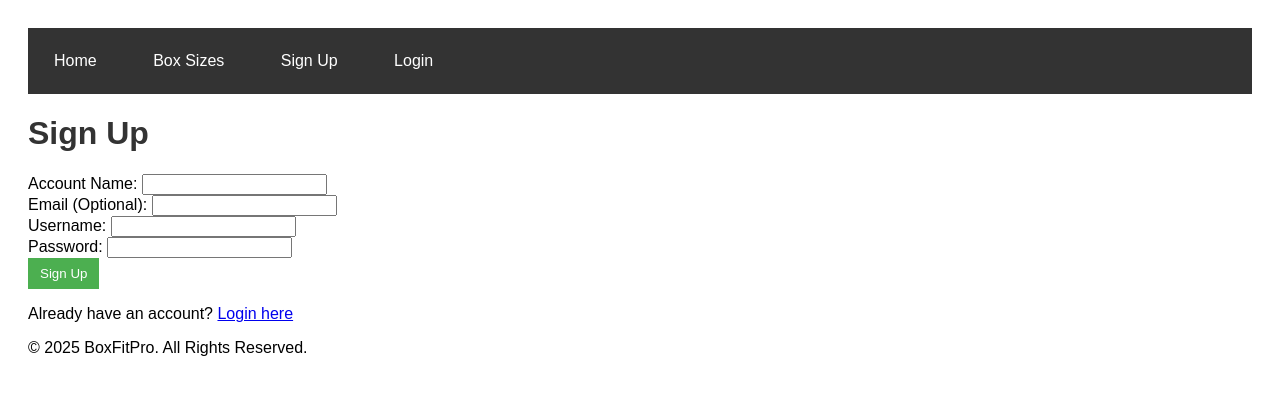
After one commit to CDTGPlus/Web_Applications, a Flask app: page /signup in a window 1280 px wide. The commit adds this page. Shown: the top 395 px of the page. Run offline with Flask 3, Linux system fonts and the light colour scheme.

Commit message:
Project Update

```diff
--- a/boxfitpro/app.py
+++ b/boxfitpro/app.py
@@ -1,25 +1,90 @@
-from flask import Flask, render_template, request, redirect
+from flask import Flask, render_template, request, redirect, session, url_for, flash
 import sqlite3
+from werkzeug.security import generate_password_hash, check_password_hash
 from box_fit import box_it
 from box_sizes_data import *
 
 app = Flask(__name__, static_folder='static')
-# #run database
-# init_db()
-# Initialize the database conn
+app.secret_key = 'supersecretkey'
+
+# Database connection function
 def get_db_connection():
-    #run database
     init_db()
     conn = sqlite3.connect('box_sizes.db')
     conn.row_factory = sqlite3.Row
     return conn
 
+# Inject dynamic year into all templates
+from datetime import datetime
+@app.context_processor
+def inject_year():
+    return {'current_year': datetime.now().year}
+
+# Route: Home
 @app.route('/')
 def home():
     return render_template('home.html')
 
+# Route: Sign Up
+@app.route('/signup', methods=['GET', 'POST'])
+def signup():
+    if request.method == 'POST':
+        account_name = request.form['account_name']
+        email = request.form['email']
+        username = request.form['username']
+        password = request.form['password']
+
+        new_username = add_user(account_name, email, username, password)
+        session['username'] = new_username
+        return redirect(url_for('profile'))
+
+    return render_template('signup.html')
+
+# Route: Login
+@app.route('/login', methods=['GET', 'POST'])
+def login():
+    if request.method == 'POST':
+        username = request.form['username']
+        password = request.form['password']
+
+        conn = get_db_connection()
+        user = conn.execute('SELECT * FROM users WHERE username = ?', (username,)).fetchone()
+
+        if user and check_password_hash(user['password'], password):
+            session['username'] = user['username']
+            flash("Login successful!", "success")
+            return redirect(url_for('profile'))
+        else:
+            flash("Invalid username or password.", "error")
+
+    return render_template('login.html')
+
+# Route: Profile
+@app.route('/profile')
+def profile():
+    if 'username' not in session:
+        return redirect(url_for('login'))
+
+    conn = get_db_connection()
+    user = conn.execute('SELECT * FROM users WHERE username = ?', (session['username'],)).fetchone()
+    conn.close()
+
+    return render_template('profile.html', user=user)
+
+# Route: Logout
+@app.route('/logout')
+def logout():
+    session.clear()
+    flash("Logged out successfully.", "info")
+    return redirect('/')
+
+# Route: Find Suitable Box
 @app.route('/find-box', methods=['POST'])
 def find_box():
+    if 'username' not in session:
+        flash("You must be logged in to find a box.", "error")
+        return redirect(url_for('login'))
+
     length = int(request.form['length'])
     width = int(request.form['width'])
     height = int(request.form['height'])
@@ -31,47 +96,86 @@ def find_box():
             item_dims[i] += padding
 
     conn = get_db_connection()
-    boxes = conn.execute('SELECT length, width, height FROM boxes').fetchall()
-    conn.close()
+    user = conn.execute('SELECT id FROM users WHERE username = ?', (session['username'],)).fetchone()
+    boxes = get_user_boxes(user['id'])
 
-    # Convert fetched boxes into a list of tuples
-    available_boxes = [(box['length'], box['width'], box['height']) for box in boxes]
+    available_boxes = [(box[2], box[3], box[4]) for box in boxes]
+    recommended_box, closest_box = box_it(item_dims, available_boxes)
 
-    recommended_box = box_it(item_dims, available_boxes)
+    return render_template('result.html', box=recommended_box, closest_box=closest_box)
 
-    return render_template('result.html', box=recommended_box)
+@app.route('/add-box', methods=['GET', 'POST'])
+def add_box_route():
+    if 'username' not in session:
+        flash("You must be logged in to add a box.", "error")
+        return redirect(url_for('login'))
 
+    conn = get_db_connection()
+    user = conn.execute('SELECT id FROM users WHERE username = ?', (session['username'],)).fetchone()
+
+    if request.method == 'POST':
+        length = int(request.form['length'])
+        width = int(request.form['width'])
+        height = int(request.form['height'])
+
+        add_box(user['id'], length, width, height)
+
+        flash("Box added successfully!", "success")
+        return redirect('/box-sizes')
+
+    # Render add_box.html when the request is GET
+    return render_template('add_box.html')
+
+# Route: View User's Boxes
 @app.route('/box-sizes')
 def box_sizes():
+    if 'username' not in session:
+        flash("You must be logged in to view your boxes.", "error")
+        return redirect(url_for('login'))
+
     conn = get_db_connection()
-    boxes = conn.execute('SELECT * FROM boxes').fetchall()
-    conn.close()
+    user = conn.execute('SELECT id FROM users WHERE username = ?', (session['username'],)).fetchone()
+    # boxes = get_user_boxes(user['id'])
+    boxes = conn.execute('SELECT * FROM boxes WHERE user_id = ? ORDER BY length, width, height', (user['id'],)).fetchall()
 
     return render_template('boxsizes.html', boxes=boxes)
 
-@app.route('/add-box', methods=['POST'])
-def add_box():
-    length = int(request.form['length'])
-    width = int(request.form['width'])
-    height = int(request.form['height'])
+# Route: Edit Box
+@app.route('/edit-box/<int:box_id>', methods=['GET', 'POST'])
+def edit_box(box_id):
+    if 'username' not in session:
+        flash("You must be logged in to edit a box.", "error")
+        return redirect(url_for('login'))
 
     conn = get_db_connection()
-    conn.execute('INSERT INTO boxes (length, width, height) VALUES (?, ?, ?)', (length, width, height))
-    conn.commit()
-    conn.close()
+    user = conn.execute('SELECT id FROM users WHERE username = ?', (session['username'],)).fetchone()
 
-    return redirect('/box-sizes')
+    if request.method == 'POST':
+        length = int(request.form['length'])
+        width = int(request.form['width'])
+        height = int(request.form['height'])
 
-# Route to handle deleting a box
-@app.route('/delete-box', methods=['POST'])
-def delete_box():
-    box_id = int(request.form['id'])
+        update_box(box_id, length, width, height)
 
-    conn = get_db_connection()
-    conn.execute('DELETE FROM boxes WHERE id = ?', (box_id,))
-    conn.commit()
-    conn.close()
+        flash("Box updated successfully!", "success")
+        return redirect('/box-sizes')
 
+    # Retrieve the current box details
+    box = conn.execute('SELECT * FROM boxes WHERE id = ?', (box_id,)).fetchone()
+    print("Hello Mate")
+    print(box)
+
+    return render_template('edit_box.html', box=box)
+
+# Route: Delete Box
+@app.route('/delete-box/<int:box_id>', methods=['POST'])
+def delete_box_route(box_id):
+    if 'username' not in session:
+        flash("You must be logged in to delete a box.", "error")
+        return redirect(url_for('login'))
+
+    delete_box(box_id)
+    flash("Box deleted successfully!", "success")
     return redirect('/box-sizes')
 
 if __name__ == '__main__':
--- /dev/null
+++ b/boxfitpro/requirements.txt
@@ -0,0 +1,6 @@
+Flask==3.0.0
+Werkzeug==3.0.1
+itsdangerous==2.1.2
+Jinja2==3.1.3
+click==8.1.7
+sqlite3==3.41.2
--- a/boxfitpro/templates/base.html
+++ b/boxfitpro/templates/base.html
@@ -5,17 +5,41 @@
     <meta name="viewport" content="width=device-width, initial-scale=1.0">
     <title>BoxFitPro</title>
     <link rel="stylesheet" href="{{ url_for('static', filename='styles.css') }}">
-
 </head>
 <body>
     <nav class="navbar">
         <ul class="navbar-list">
             <li><a href="/">Home</a></li>
             <li><a href="/box-sizes">Box Sizes</a></li>
+            {% if 'username' in session %}
+                <li><a href="/profile">Profile</a></li>
+                <li><a href="/logout">Logout</a></li>
+            {% else %}
+                <li><a href="/signup">Sign Up</a></li>
+                <li><a href="/login">Login</a></li>
+            {% endif %}
         </ul>
     </nav>
+
+    <!-- Flash Messages for Success/Error Notifications -->
+    {% with messages = get_flashed_messages(with_categories=true) %}
+        {% if messages %}
+        <div class="flash-messages">
+            {% for category, message in messages %}
+                <div class="alert alert-{{ category }}">
+                    {{ message }}
+                </div>
+            {% endfor %}
+        </div>
+        {% endif %}
+    {% endwith %}
+
     <div class="content">
         {% block content %}{% endblock %}
     </div>
+
+    <footer>
+        <p>&copy; {{ current_year }} BoxFitPro. All Rights Reserved.</p>
+    </footer>
 </body>
 </html>
--- /dev/null
+++ b/boxfitpro/templates/signup.html
@@ -0,0 +1,22 @@
+{% extends "base.html" %}
+
+{% block content %}
+<h1>Sign Up</h1>
+<form method="POST" action="/signup">
+    <label for="account_name">Account Name:</label>
+    <input type="text" id="account_name" name="account_name" required><br>
+
+    <label for="email">Email (Optional):</label>
+    <input type="email" id="email" name="email"><br>
+
+    <label for="username">Username:</label>
+    <input type="text" id="username" name="username" required><br>
+
+    <label for="password">Password:</label>
+    <input type="password" id="password" name="password" required><br>
+
+    <button type="submit">Sign Up</button>
+</form>
+
+<p>Already have an account? <a href="/login">Login here</a></p>
+{% endblock %}
```
Also changed, not shown: boxfitpro/box_fit.py (+32 -6 lines), boxfitpro/box_sizes_data.py (+88 -16 lines), boxfitpro/templates/add_box.html (added, +17 -0 lines), boxfitpro/templates/boxsizes.html (+13 -21 lines), boxfitpro/templates/edit_box.html (added, +17 -0 lines), boxfitpro/templates/login.html (added, +16 -0 lines), boxfitpro/templates/profile.html (added, +12 -0 lines), boxfitpro/templates/result.html (+8 -1 lines), boxfitpro/box_sizes.db, 1 other file.
